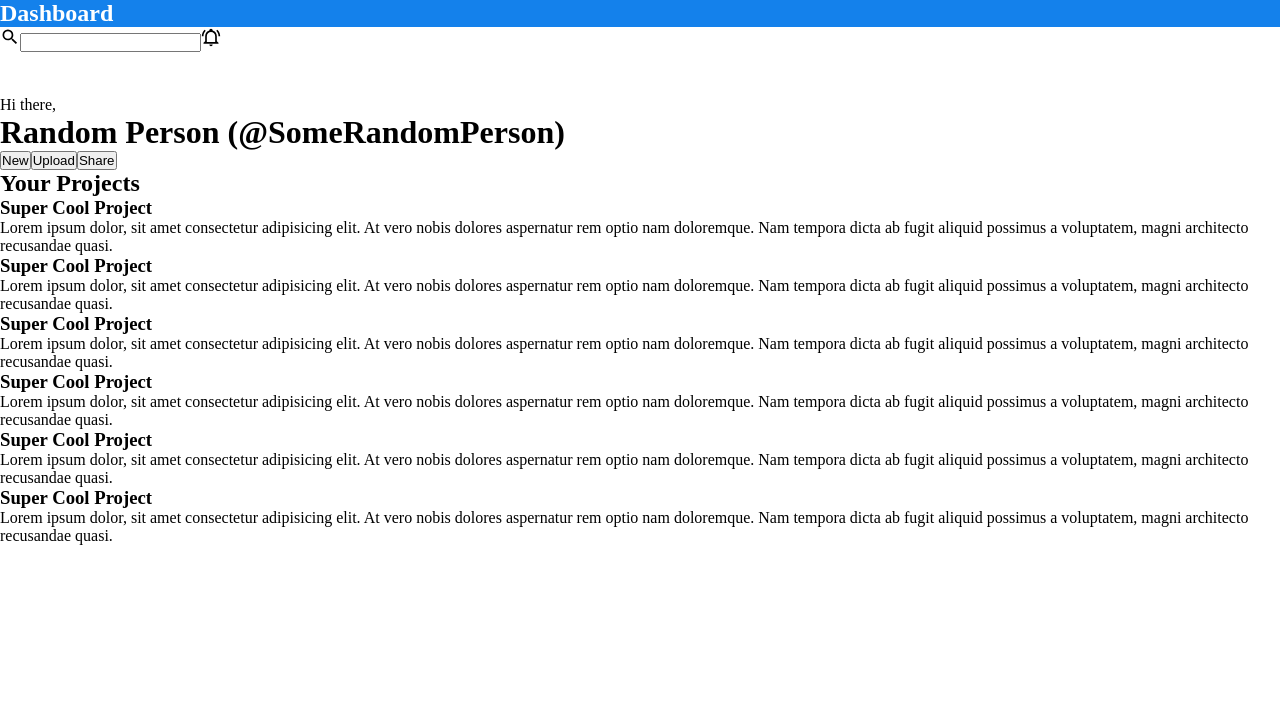
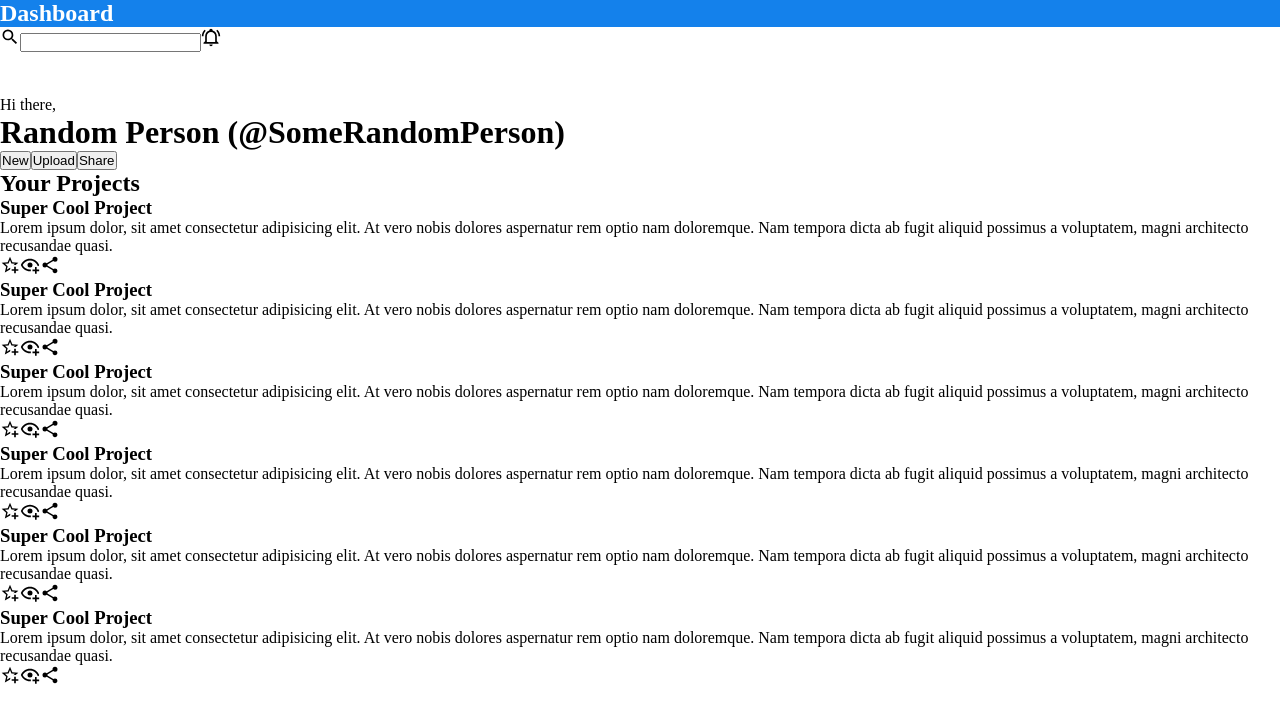
Before and after one commit to ImExtraPolite3/admin-dashboard, a React (Vite) app: page / in a window 1280 px wide. Shown: the top 722 px of the page. Built offline with nearby package versions, Linux system fonts and the light colour scheme.

Commit message:
add images to each project

```diff
--- a/src/components/Projects.jsx
+++ b/src/components/Projects.jsx
@@ -1,13 +1,18 @@
 function Project() {
   return (
-    <>
+    <div>
       <h3>Super Cool Project</h3>
       <p>
         Lorem ipsum dolor, sit amet consectetur adipisicing elit. At vero nobis
         dolores aspernatur rem optio nam doloremque. Nam tempora dicta ab fugit
         aliquid possimus a voluptatem, magni architecto recusandae quasi.
       </p>
-    </>
+      <div>
+        <img src="star-plus-outline.svg" alt="" width="20px" />
+        <img src="eye-plus-outline.svg" alt="" width="20px" />
+        <img src="share-variant.svg" alt="" width="20px" />
+      </div>
+    </div>
   );
 }
 
```
